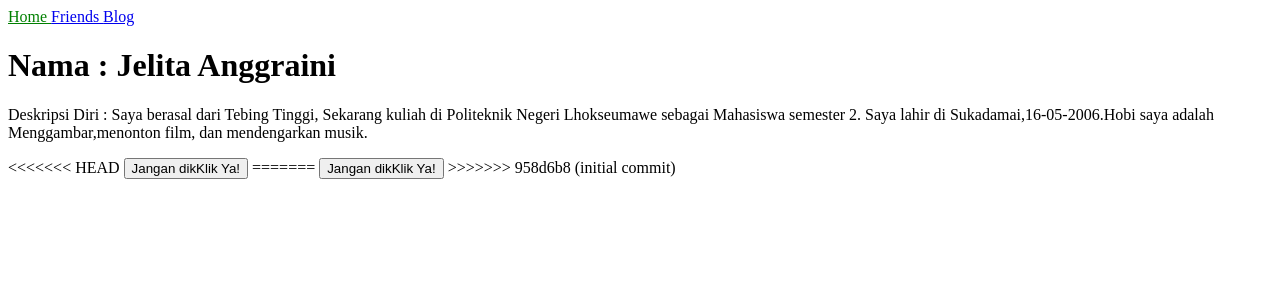
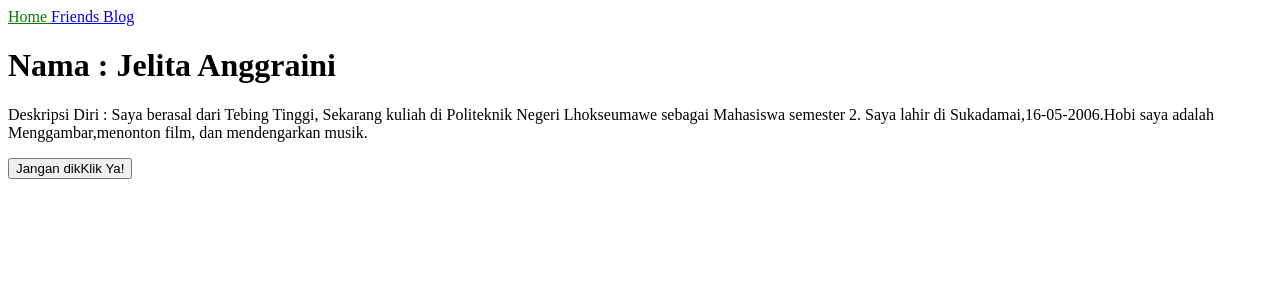
Before and after one commit to jexiee99/jexiee99.github.io, a Jekyll site: the page built from index.html, in a window 1280 px wide. Shown: the top 300 px of the page. Built offline with Jekyll 4.4.1, drawn with Linux system fonts in a browser that asks for light colours.

Commit message:
initial commit

```diff
--- a/index.html
+++ b/index.html
@@ -7,10 +7,5 @@ title: Home
     <p>Deskripsi Diri : Saya berasal dari Tebing Tinggi, Sekarang kuliah di Politeknik Negeri Lhokseumawe sebagai Mahasiswa semester 2.
         Saya lahir di Sukadamai,16-05-2006.Hobi saya adalah Menggambar,menonton film, dan mendengarkan musik.</p>
 
-<<<<<<< HEAD
-    <button onclick="myFunction()">Jangan dikKlik Ya!</button>
-=======
 
     <button onclick="myFunction()">Jangan dikKlik Ya!</button>
-
->>>>>>> 958d6b8 (initial commit)
```
